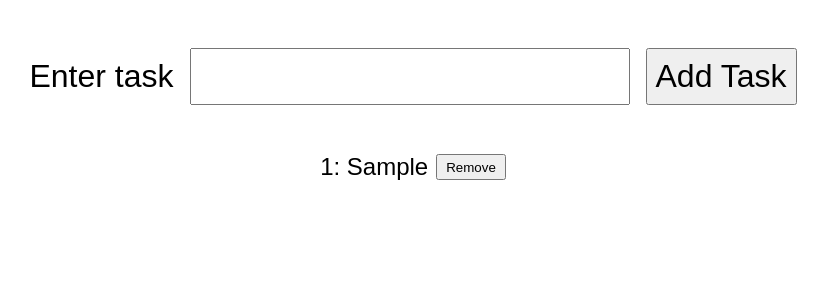
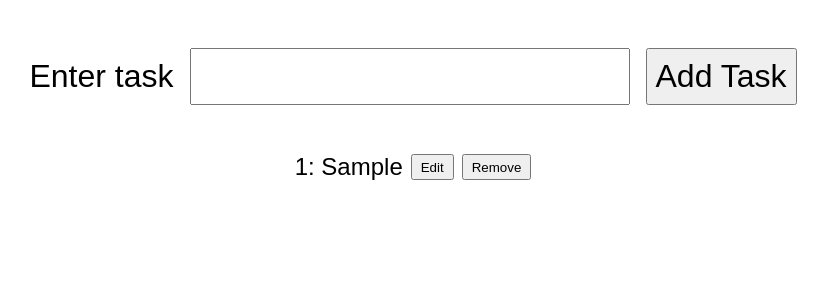
Before and after one commit to meuzishun/task-app, a React (Create React App) app: page / in a window 1280 px wide. Both pictures are taken after typing "Sample" into the empty fields and a click on the button "Add Task". Shown: the top 300 px of the page, without its empty margins (227-1055 px from the left). Built offline with nearby package versions, Linux system fonts and the light colour scheme.

Commit message:
Add edit btn element

```diff
--- a/src/components/Overview.js
+++ b/src/components/Overview.js
@@ -8,7 +8,7 @@ const Overview = (props) => {
       {tasks.map((task, index) => {
         return (
           <li key={task.id} id={task.id}>
-            {index + 1}: {task.text}{' '}
+            {index + 1}: {task.text} <button>edit</button>
             <button onClick={onTaskRemoval}>remove</button>
           </li>
         );
```
